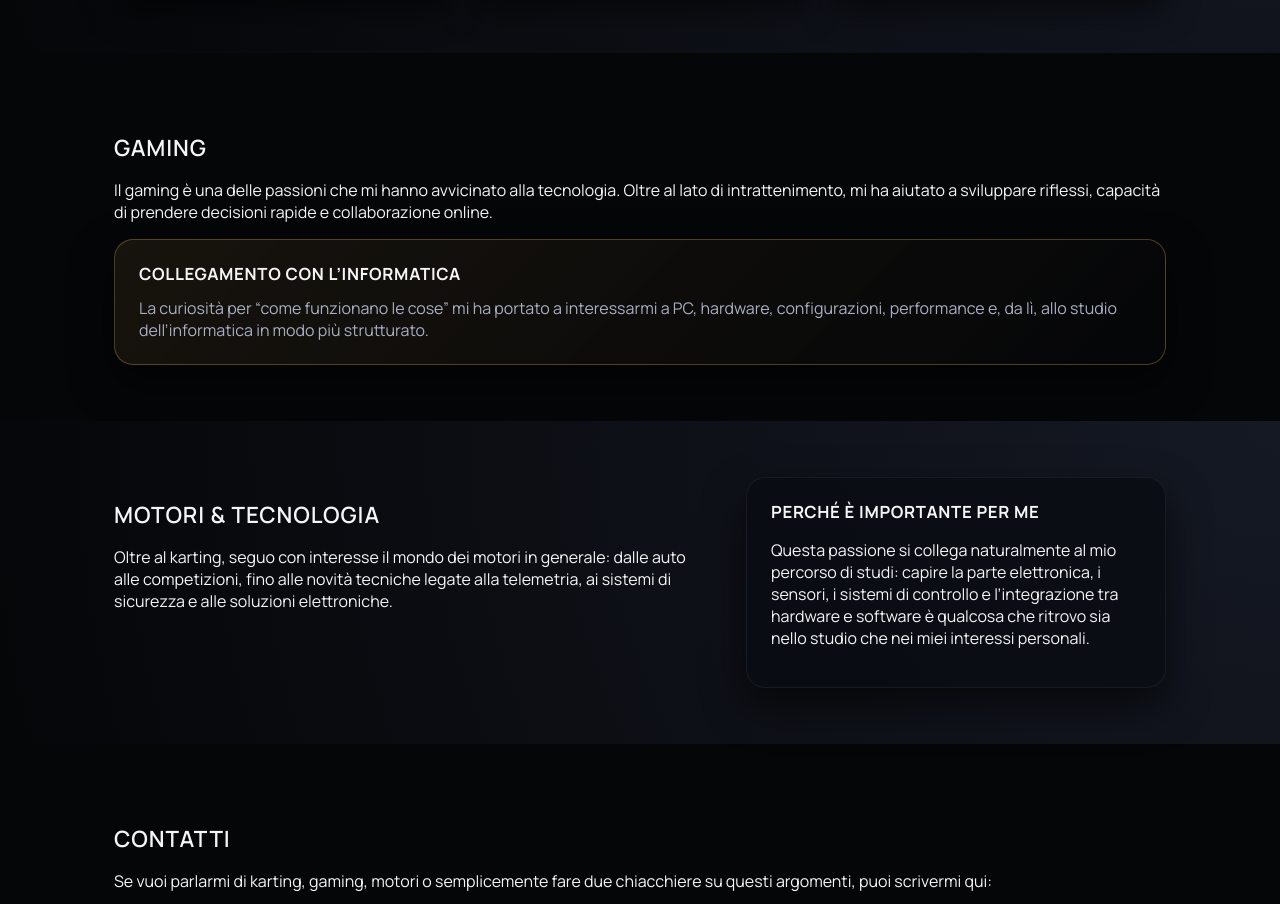
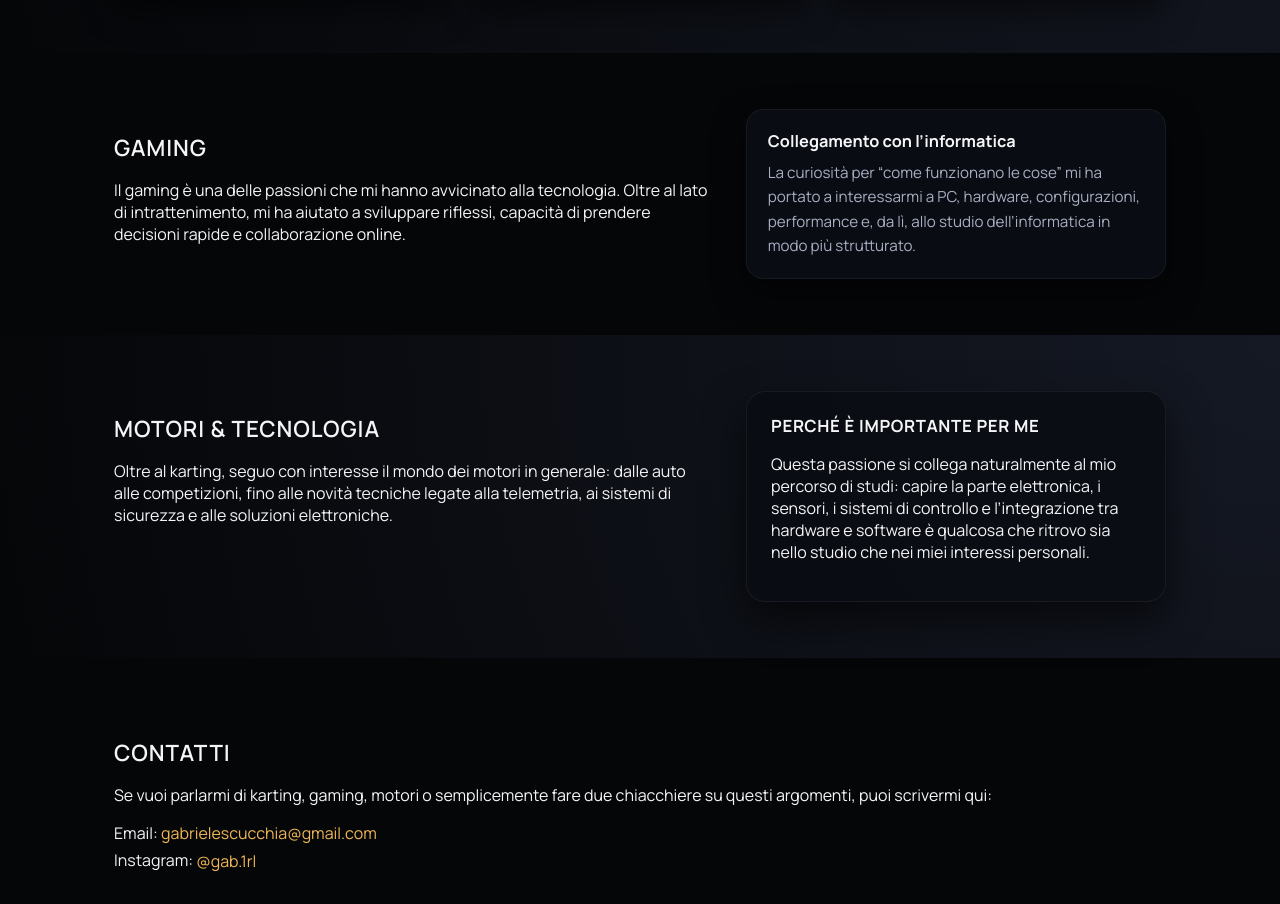
Before and after one commit to GabrieleSc07/GabrieleSc07.github.io, a website: page passioni.html in a window 1280 px wide. Shown: the part 1587-2491 px from the top of the page. Drawn offline with Linux system fonts and the light colour scheme.

Commit message:
update dell'update

```diff
--- a/passioni.html
+++ b/passioni.html
@@ -137,7 +137,7 @@
       </section>
 
       <section id="gaming" class="section">
-        <div class="container">
+        <div class="container two-cols">
           <div>
             <h3>Gaming</h3>
             <p>
@@ -147,7 +147,7 @@
               collaborazione online.
             </p>
           </div>
-          <div class="note-box">
+          <div class="story-block ">
             <h4>Collegamento con l’informatica</h4>
             <p>
               La curiosità per “come funzionano le cose” mi ha portato a
```
